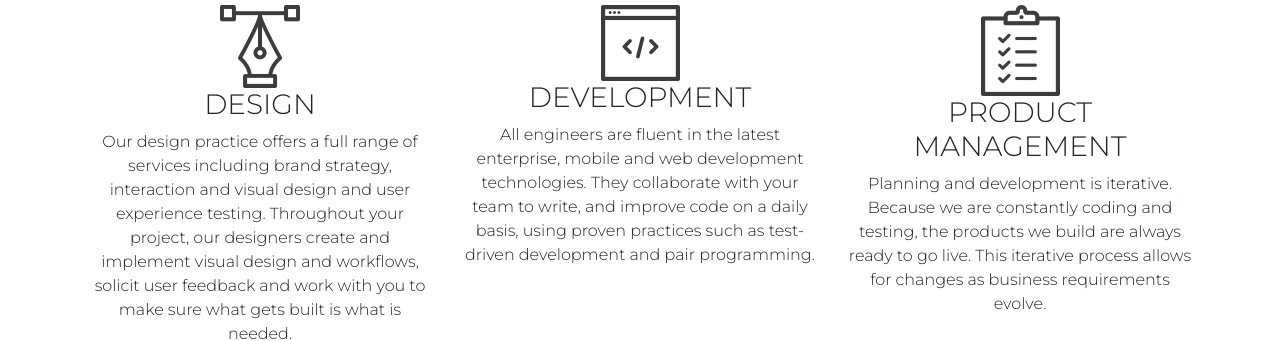
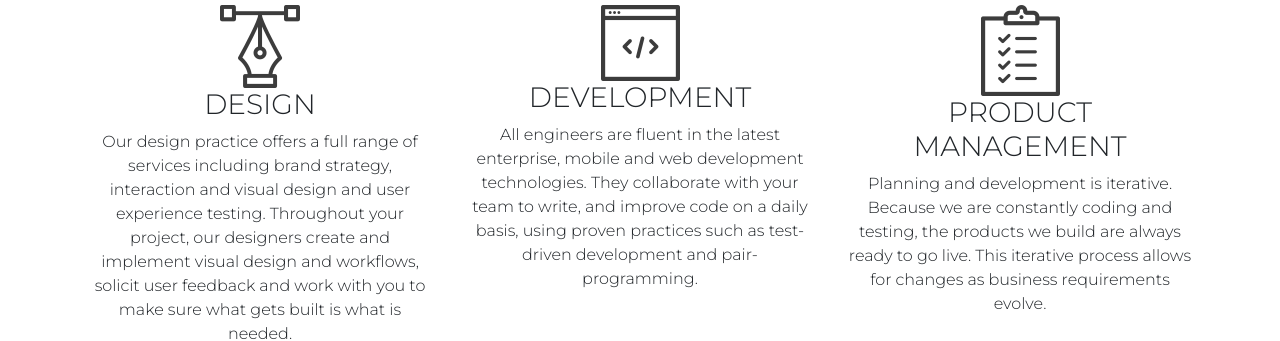
Before and after one commit to KiyaiB/Delani-Studio, a plain HTML site: page index.html in a window 1280 px wide. Shown: the part 1089-1430 px from the top of the page. Drawn offline with nearby package versions, Linux system fonts and the light colour scheme.

Commit message:
modify index.html

```diff
--- a/index.html
+++ b/index.html
@@ -64,7 +64,7 @@
                         <P>All engineers are fluent in the latest enterprise, mobile and web development technologies.
                             They collaborate with your team to write, and improve code on a daily basis, using proven
                             practices
-                            such as test-driven development and pair programming.</P>
+                            such as test-driven development and pair-programming.</P>
                     </div>
                 </div>
                 <div class="col-md-4">
```
